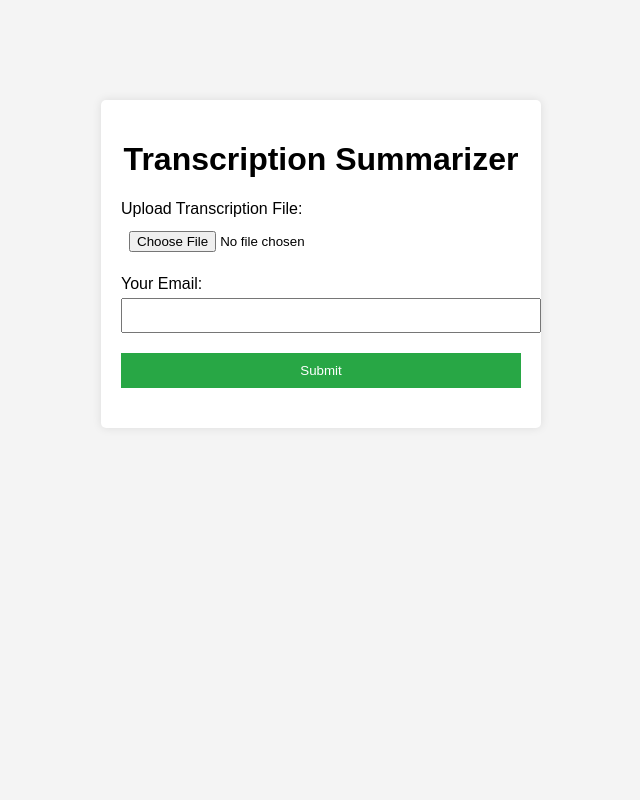
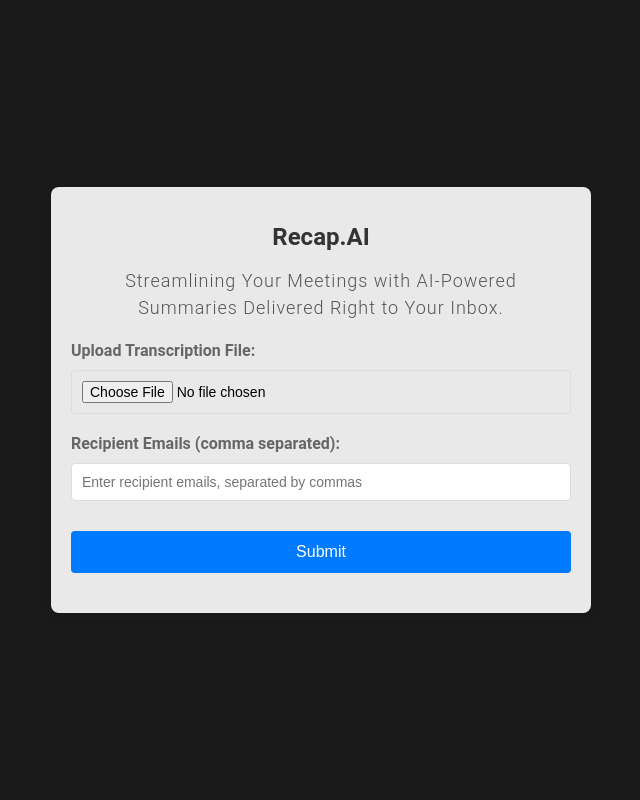
Before and after one commit to ChrisWBurt-2020/transcription-summarizer, a Flask app: page / in a window 1280 px wide. Shown: the whole page, without its empty margins (319-959 px from the left). Run offline with Flask 3, Linux system fonts and the light colour scheme.

Commit message:
working state

```diff
--- a/app.py
+++ b/app.py
@@ -1,47 +1,255 @@
 import os
-import openai
 import boto3
 from flask import Flask, render_template, request, jsonify
 from werkzeug.utils import secure_filename
+from dotenv import load_dotenv
+from openai import OpenAI
+import base64
+from email.mime.multipart import MIMEMultipart
+from email.mime.text import MIMEText
+from email.mime.base import MIMEBase
+from email import encoders
+import uuid
+from validate_email import validate_email
+import re
+import PyPDF2
+import docx
+
+# Load environment variables from .env
+load_dotenv()
 
 app = Flask(__name__)
 
+# AWS SES and Polly configuration
 AWS_ACCESS_KEY = os.getenv('AWS_ACCESS_KEY')
 AWS_SECRET_KEY = os.getenv('AWS_SECRET_KEY')
 AWS_REGION = os.getenv('AWS_REGION')
 SES_SENDER_EMAIL = os.getenv('SES_SENDER_EMAIL')
 
-ses_client = boto3.client('ses',
-                          aws_access_key_id=AWS_ACCESS_KEY,
-                          aws_secret_access_key=AWS_SECRET_KEY,
-                          region_name=AWS_REGION)
+ses_client = boto3.client(
+    'ses',
+    aws_access_key_id=AWS_ACCESS_KEY,
+    aws_secret_access_key=AWS_SECRET_KEY,
+    region_name=AWS_REGION
+)
 
-openai.api_key = os.getenv('OPENAI_API_KEY')
+polly_client = boto3.client(
+    'polly',
+    aws_access_key_id=AWS_ACCESS_KEY,
+    aws_secret_access_key=AWS_SECRET_KEY,
+    region_name=AWS_REGION
+)
 
-def send_email(recipient_email, summary):
-    response = ses_client.send_email(
-        Source=SES_SENDER_EMAIL,
-        Destination={'ToAddresses': [recipient_email]},
-        Message={
-            'Subject': {'Data': 'Your Summarized Transcription'},
-            'Body': {
-                'Text': {'Data': summary}
+# OpenAI client initialization
+client = OpenAI(
+    api_key=os.getenv("OPENAI_API_KEY")
+)
+
+# Helper Functions
+
+def extract_section(summary, section_title):
+    """
+    Extracts the content of a specific section from the summary.
+    """
+    pattern = rf"{section_title}:\s*(.*?)\n\n"
+    match = re.search(pattern, summary, re.DOTALL | re.IGNORECASE)
+    if match:
+        return match.group(1).strip()
+    return "N/A"
+
+def format_bullet_points(section_text):
+    """
+    Formats each line of the section text as a list item.
+    """
+    # Split the section text into lines and wrap each line in <li> tags
+    lines = section_text.split('\n')
+    bullet_points = ""
+    for line in lines:
+        line = line.strip()
+        if line:
+            bullet_points += f"<li>{line}</li>"
+    return bullet_points if bullet_points else "<li>N/A</li>"
+
+def send_email(recipient_emails, summary, audio_path):
+    if not recipient_emails or not all(isinstance(email, str) for email in recipient_emails):
+        print("Invalid recipient emails")
+        return False, "Invalid recipient emails"
+
+    try:
+        # Create a multipart/mixed parent container
+        msg = MIMEMultipart('mixed')
+        msg['Subject'] = 'Your Summarized Transcription'
+        msg['From'] = SES_SENDER_EMAIL
+        msg['To'] = ", ".join(recipient_emails)  # Combine all emails in the 'To' header
+
+        # Create a multipart/alternative child container
+        msg_body = MIMEMultipart('alternative')
+
+        # Define the HTML content with improved formatting
+        html_content = f"""
+        <html>
+            <body style="font-family: Arial, sans-serif; line-height: 1.6; color: #333;">
+                <h2 style="color: #2E86C1;">Your Meeting Summary</h2>
+                <hr>
+                <h3>Key Points:</h3>
+                <ul>
+                    {format_bullet_points(extract_section(summary, "Key Points"))}
+                </ul>
+                <h3>Action Items:</h3>
+                <ul>
+                    {format_bullet_points(extract_section(summary, "Action Items"))}
+                </ul>
+                <h3>Decisions Made:</h3>
+                <ul>
+                    {format_bullet_points(extract_section(summary, "Decisions Made"))}
+                </ul>
+                <h3>Recommendations:</h3>
+                <ul>
+                    {format_bullet_points(extract_section(summary, "Recommendations"))}
+                </ul>
+                <hr>
+                <p>If you have any questions or need further assistance, feel free to reach out.</p>
+                <p>Best regards,<br>Recap.AI Team</p>
+            </body>
+        </html>
+        """
+
+        # Define a plain text version for email clients that do not support HTML
+        text_content = f"""
+        Your Meeting Summary
+
+        Key Points:
+        {extract_section(summary, "Key Points")}
+
+        Action Items:
+        {extract_section(summary, "Action Items")}
+
+        Decisions Made:
+        {extract_section(summary, "Decisions Made")}
+
+        Recommendations:
+        {extract_section(summary, "Recommendations")}
+
+        If you have any questions or need further assistance, feel free to reach out.
+
+        Best regards,
+        Recap.AI Team
+        """
+
+        # Encode the text and HTML content
+        text_part = MIMEText(text_content, 'plain')
+        html_part = MIMEText(html_content, 'html')
+
+        # Attach parts into msg_body
+        msg_body.attach(text_part)
+        msg_body.attach(html_part)
+
+        # Attach the msg_body to the parent container
+        msg.attach(msg_body)
+
+        # Attach the audio file
+        if audio_path and os.path.exists(audio_path):
+            with open(audio_path, 'rb') as attachment:
+                part = MIMEBase('audio', 'mp3')
+                part.set_payload(attachment.read())
+            encoders.encode_base64(part)
+            part.add_header(
+                'Content-Disposition',
+                f'attachment; filename=summary.mp3',
+            )
+            msg.attach(part)
+
+        # Send the email via SES
+        response = ses_client.send_raw_email(
+            Source=SES_SENDER_EMAIL,
+            Destinations=recipient_emails,  # List of recipient emails
+            RawMessage={
+                'Data': msg.as_string(),
             }
-        }
+        )
+        return True, "Email sent successfully"
+    except Exception as e:
+        print(f"Error sending email: {str(e)}")
+        return False, str(e)
+
+def text_to_speech(text, filename=None):
+    try:
+        if not filename:
+            filename = f"summary_{uuid.uuid4().hex}.mp3"
+        response = polly_client.synthesize_speech(
+            Text=text,
+            OutputFormat='mp3',
+            VoiceId='Joanna'  # You can choose different voices
+        )
+
+        audio_path = os.path.join(app.config['UPLOAD_FOLDER'], filename)
+
+        # Save the audio stream to a file
+        with open(audio_path, 'wb') as file:
+            file.write(response['AudioStream'].read())
+
+        return audio_path
+    except Exception as e:
+        print(f"Error converting text to speech: {str(e)}")
+        return None
+
+def read_transcription(file_path):
+    # Handle different file types appropriately
+    _, file_extension = os.path.splitext(file_path)
+    if file_extension.lower() == '.txt':
+        with open(file_path, 'r', encoding='utf-8') as f:
+            return f.read()
+    elif file_extension.lower() == '.pdf':
+        # Implement PDF reading logic
+        with open(file_path, 'rb') as f:
+            reader = PyPDF2.PdfReader(f)
+            text = ""
+            for page in reader.pages:
+                text += page.extract_text() or ""
+            return text
+    elif file_extension.lower() == '.docx':
+        # Implement DOCX reading logic
+        doc = docx.Document(file_path)
+        text = "\n".join([para.text for para in doc.paragraphs])
+        return text
+    else:
+        return ""
+
+def summarize_text(text):
+    prompt = (
+        "Please provide a comprehensive and structured summary of the following meeting transcription. "
+        "The summary should be business-oriented and include the following sections:\n\n"
+        "1. **Key Points:** A bullet-point list of the main topics discussed.\n"
+        "2. **Action Items:** Specific tasks assigned, including who is responsible and deadlines if mentioned.\n"
+        "3. **Decisions Made:** Any decisions or agreements reached during the meeting.\n"
+        "4. **Recommendations:** Suggestions or recommendations proposed.\n\n"
+        "Ensure the summary is clear, concise, and well-organized."
     )
 
-def read_transcription(file_path):
-    with open(file_path, 'r') as f:
-        return f.read()
+    try:
+        # Send request to OpenAI API
+        response = client.chat.completions.create(
+            model="gpt-3.5-turbo",
+            messages=[
+                {
+                    "role": "user",
+                    "content": f"{prompt}\n\n{text}",
+                }
+            ]
+        )
 
-def summarize_text(text):
-    response = openai.Completion.create(
-        engine='text-davinci-003',
-        prompt=f"Summarize the following text:\n\n{text}",
-        max_tokens=150
-    )
-    summary = response.choices[0].text.strip()
-    return summary
+        # Debugging: Print the response structure
+        print(response)  # You can check the actual response structure in your console.
+
+        # Adjusting how we extract the summary based on expected structure
+        try:
+            summary = response.choices[0].message.content.strip()
+            return summary
+        except AttributeError:
+            return "There was an error processing the response from OpenAI."
+    except Exception as e:
+        print(f"Error summarizing text: {str(e)}")
+        return "There was an error summarizing the transcription."
 
 # Configure upload folder and allowed extensions
 app.config['UPLOAD_FOLDER'] = 'uploads/'
@@ -51,8 +259,7 @@
 os.makedirs(app.config['UPLOAD_FOLDER'], exist_ok=True)
 
 def allowed_file(filename):
-    return '.' in filename and \
-           filename.rsplit('.', 1)[1].lower() in app.config['ALLOWED_EXTENSIONS']
+    return '.' in filename and filename.rsplit('.', 1)[1].lower() in app.config['ALLOWED_EXTENSIONS']
 
 @app.route('/')
 def index():
@@ -61,13 +268,32 @@
 @app.route('/upload', methods=['POST'])
 def upload_file():
     if 'transcription' not in request.files:
-        return jsonify({'success': False, 'error': 'No file part'})
+        return jsonify({'success': False, 'error': 'No file part'}), 400
 
     file = request.files['transcription']
-    email = request.form.get('email')
+    emails = request.form.get('emails')
+
+    # Debugging: Log the received emails
+    app.logger.debug(f"Received emails: {emails}")
+    print(f"Received emails: {emails}")  # Alternatively, use print for quick debugging
+
+    if not emails:
+        return jsonify({'success': False, 'error': 'Emails are required'}), 400
+
+    # Split the emails by comma and strip any whitespace
+    email_list = [email.strip() for email in emails.split(',') if email.strip()]
+
+    # Validate each email address
+    invalid_emails = [email for email in email_list if not validate_email(email)]
+
+    if invalid_emails:
+        return jsonify({
+            'success': False,
+            'error': f'Invalid email address(es): {", ".join(invalid_emails)}'
+        }), 400
 
     if file.filename == '':
-        return jsonify({'success': False, 'error': 'No selected file'})
+        return jsonify({'success': False, 'error': 'No selected file'}), 400
 
     if file and allowed_file(file.filename):
         filename = secure_filename(file.filename)
@@ -75,13 +301,23 @@
         file.save(file_path)
         transcription_text = read_transcription(file_path)
         summary = summarize_text(transcription_text)
-        send_email(email, summary)
-        # Placeholder for processing
-        return jsonify({'success': True, 'message': 'Summary emailed successfully'})
 
-        # return jsonify({'success': True, 'summary': summary})
+        # Convert summary to speech
+        audio_path = text_to_speech(summary)
+
+        # Send email with summary and audio to all recipients
+        email_sent, message = send_email(email_list, summary, audio_path)
+
+        # Optionally, clean up the audio file after sending
+        if audio_path:
+            try:
+                os.remove(audio_path)
+            except OSError as e:
+                app.logger.error(f"Error deleting audio file: {str(e)}")
+
+        return jsonify({'success': email_sent, 'message': message})
     else:
-        return jsonify({'success': False, 'error': 'Invalid file type'})
+        return jsonify({'success': False, 'error': 'Invalid file type'}), 400
 
 if __name__ == '__main__':
     app.run(debug=True)
--- a/static/css/styles.css
+++ b/static/css/styles.css
@@ -1,48 +1,123 @@
 body {
-    font-family: Arial, sans-serif;
-    background-color: #f4f4f4;
+    font-family: 'Roboto', sans-serif; /* Modern font */
+    background-color: #f0f0f0;
+    margin: 0;
+    padding: 0;
+    display: flex;
+    justify-content: center;
+    align-items: center;
+    min-height: 100vh;
 }
 
-.container {
-    width: 400px;
-    margin: 100px auto;
+/* .container {
+    max-width: 500px;
+    margin: 20px;
     padding: 20px;
-    background: #fff;
-    border-radius: 5px;
-    box-shadow: 0 0 10px rgba(0,0,0,0.1);
+    background: #ffffff;
+    border-radius: 8px;
+    box-shadow: 0 4px 12px rgba(0, 0, 0, 0.1);
+    transition: box-shadow 0.3s ease;
+} */
+
+.container:hover {
+    box-shadow: 0 8px 16px rgba(0, 0, 0, 0.2); /* Adds depth effect */
 }
 
 h1 {
     text-align: center;
+    color: #333;
+    font-size: 24px;
+}
+h2 {
+    text-align: center;
+    color: #555; /* A softer color to complement the bold main heading */
+    font-size: 18px;
+    font-weight: 300; /* Lighter weight for contrast with the main heading */
+    margin-top: 10px;
+    margin-bottom: 20px;
+    letter-spacing: 1px; /* Adds a subtle spacing for a clean appearance */
+    line-height: 1.5;
+    padding: 0 20px; /* Adds padding to prevent text from touching the edges */
 }
 
+
 label {
+    font-weight: bold;
+    color: #666;
+    margin-top: 10px;
     display: block;
-    margin-top: 15px;
 }
 
 input[type="file"],
 input[type="email"] {
     width: 100%;
-    padding: 8px;
-    margin-top: 5px;
+    padding: 10px;
+    margin: 10px 0;
+    border: 1px solid #ddd;
+    border-radius: 4px;
+    box-sizing: border-box;
+    font-size: 14px;
 }
 
 button {
     width: 100%;
-    padding: 10px;
+    padding: 12px;
     margin-top: 20px;
-    background: #28a745;
+    background: #007bff;
     border: none;
     color: #fff;
+    font-size: 16px;
     cursor: pointer;
+    border-radius: 4px;
+    transition: background-color 0.3s ease;
 }
 
 button:hover {
-    background: #218838;
+    background-color: #0056b3;
 }
 
 #message {
     margin-top: 20px;
     text-align: center;
+    font-size: 14px;
+    color: #333;
 }
+
+/* particles-js */
+/* Particle.js container */
+#particles-js {
+    position: absolute;
+    width: 100%;
+    height: 100%;
+    top: 0;
+    left: 0;
+    z-index: -1; /* Ensures the particles are behind the content */
+    background-color: #1a1a1a; /* Dark background for contrast */
+    background-size: cover;
+}
+
+/* Ensure container is above particles */
+.container {
+    position: relative;
+    z-index: 1;
+    background: rgba(255, 255, 255, 0.9); /* Slight transparency for effect */
+    max-width: 500px;
+    margin: 20px auto;
+    padding: 20px;
+    border-radius: 8px;
+    box-shadow: 0 4px 12px rgba(0, 0, 0, 0.1);
+    transition: box-shadow 0.3s ease;
+}
+
+
+/* Responsive design for mobile */
+@media (max-width: 600px) {
+    .container {
+        width: 90%;
+        padding: 15px;
+    }
+
+    h1 {
+        font-size: 20px;
+    }
+}
--- a/static/js/scripts.js
+++ b/static/js/script.js
@@ -3,7 +3,11 @@
 
     const formData = new FormData(this);
     const messageDiv = document.getElementById('message');
+    const emails = document.getElementById('emails').value.split(',').map(email => email.trim()); // Splitting emails by commas
     messageDiv.textContent = 'Processing...';
+
+    // Add emails to FormData
+    formData.append('emails', JSON.stringify(emails)); // Convert email array to JSON string
 
     fetch('/upload', {
         method: 'POST',
@@ -12,7 +16,7 @@
     .then(response => response.json())
     .then(data => {
         if (data.success) {
-            messageDiv.textContent = 'Summarization complete! Check your email.';
+            messageDiv.textContent = 'Summarization complete! Emails have been sent.';
         } else {
             messageDiv.textContent = 'Error: ' + data.error;
         }
--- a/templates/index.html
+++ b/templates/index.html
@@ -2,23 +2,30 @@
 <html lang="en">
 <head>
     <meta charset="UTF-8">
-    <title>Transcription Summarizer</title>
+    <title>Recap.AI</title>
+    <meta name="viewport" content="width=device-width, initial-scale=1.0"> <!-- Ensures mobile responsiveness -->
     <link rel="stylesheet" href="{{ url_for('static', filename='css/styles.css') }}">
 </head>
 <body>
+    <div id="particles-js"></div>
     <div class="container">
-        <h1>Transcription Summarizer</h1>
+        <h1>Recap.AI</h1>
+        <h2>Streamlining Your Meetings with AI-Powered Summaries Delivered Right to Your Inbox.</h2>
         <form id="upload-form" method="POST" enctype="multipart/form-data">
             <label for="transcription">Upload Transcription File:</label>
             <input type="file" id="transcription" name="transcription" accept=".txt,.pdf,.docx" required>
 
-            <label for="email">Your Email:</label>
-            <input type="email" id="email" name="email" required>
+            <label for="emails">Recipient Emails (comma separated):</label>
+            <input type="email" id="emails" name="emails" placeholder="Enter recipient emails, separated by commas" multiple required>
 
             <button type="submit">Submit</button>
         </form>
         <div id="message"></div>
     </div>
-    <script src="{{ url_for('static', filename='js/scripts.js') }}"></script>
+    <!-- Include Particles.js from a CDN -->
+   <script src="https://cdn.jsdelivr.net/particles.js/2.0.0/particles.min.js"></script>
+
+    <script src="{{ url_for('static', filename='js/script.js') }}"></script>
+    <script src="{{ url_for('static', filename='js/particles-config.js') }}"></script>
 </body>
 </html>
```
Also changed, not shown: 1 other file.
